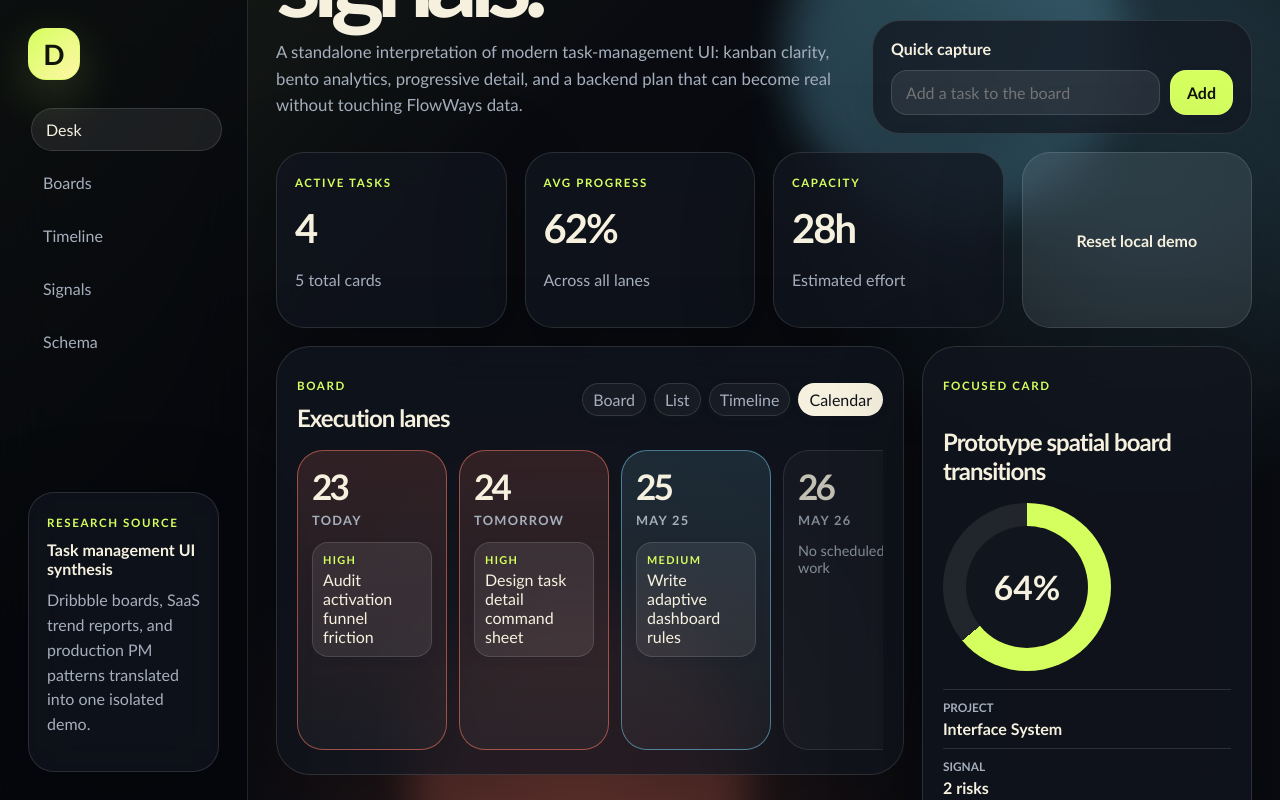
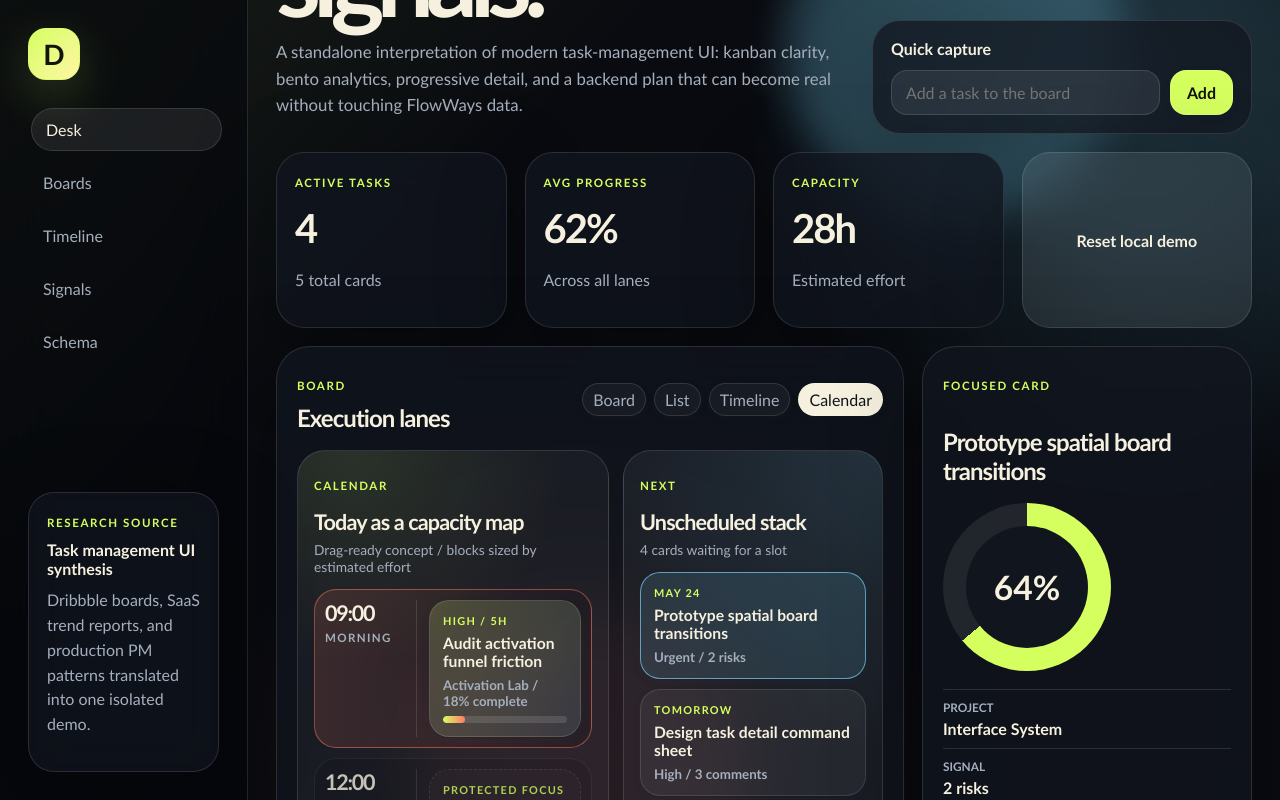
Before and after one commit to DheerajRay/Flowways, a Next.js app: page /dribble in a window 1280 px wide. Both pictures are taken after a click on the button "Calendar". Built offline with nearby package versions, Linux system fonts and the light colour scheme.

Commit message:
Reimagine dribble calendar as planner

```diff
--- a/app/dribble/dribble.module.css
+++ b/app/dribble/dribble.module.css
@@ -668,6 +668,210 @@
   text-transform: uppercase;
 }
 
+.plannerView {
+  display: grid;
+  grid-template-columns: minmax(0, 1fr) 260px;
+  gap: 14px;
+  align-items: stretch;
+}
+
+.plannerCanvas,
+.upcomingStack {
+  border: 1px solid var(--dribble-line);
+  border-radius: 28px;
+  background:
+    radial-gradient(circle at 18% 0%, rgba(213, 255, 95, 0.1), transparent 30%),
+    rgba(255, 255, 255, 0.04);
+  padding: 16px;
+}
+
+.plannerIntro,
+.upcomingHeader {
+  display: grid;
+  gap: 6px;
+  margin-bottom: 14px;
+}
+
+.plannerIntro h3,
+.upcomingHeader h3 {
+  margin: 0;
+  font-size: 1.35rem;
+  letter-spacing: -0.04em;
+}
+
+.plannerIntro span,
+.upcomingHeader span {
+  color: var(--dribble-muted);
+  font-size: 0.86rem;
+}
+
+.timeBlocks {
+  display: grid;
+  gap: 10px;
+}
+
+.timeBlock {
+  display: grid;
+  grid-template-columns: 92px minmax(0, 1fr);
+  gap: 12px;
+  align-items: stretch;
+  border: 1px solid rgba(255, 255, 255, 0.08);
+  border-radius: 22px;
+  padding: 10px;
+  background: rgba(0, 0, 0, 0.12);
+}
+
+.timeBlockhot {
+  border-color: rgba(255, 123, 102, 0.5);
+  background: linear-gradient(90deg, rgba(255, 123, 102, 0.14), rgba(0, 0, 0, 0.12));
+}
+
+.timeBlockactive {
+  border-color: rgba(126, 220, 255, 0.42);
+}
+
+.timeBlockquiet {
+  opacity: 0.78;
+}
+
+.timeRail {
+  display: grid;
+  align-content: start;
+  gap: 5px;
+  border-right: 1px solid var(--dribble-line);
+  padding-right: 12px;
+}
+
+.timeRail strong {
+  font-size: 1.35rem;
+  letter-spacing: -0.06em;
+}
+
+.timeRail span {
+  color: var(--dribble-muted);
+  font-size: 0.72rem;
+  font-weight: 900;
+  letter-spacing: 0.12em;
+  text-transform: uppercase;
+}
+
+.timeSlot {
+  display: grid;
+  gap: 10px;
+}
+
+.plannerTask,
+.plannerTaskActive,
+.upcomingCard,
+.upcomingCardActive,
+.protectedBlock {
+  display: grid;
+  gap: 7px;
+  border: 1px solid var(--dribble-line);
+  border-radius: 20px;
+  padding: 13px;
+  color: var(--dribble-ink);
+  text-align: left;
+}
+
+.plannerTask,
+.plannerTaskActive,
+.upcomingCard,
+.upcomingCardActive {
+  cursor: pointer;
+  font: inherit;
+}
+
+.plannerTask {
+  background:
+    linear-gradient(135deg, rgba(213, 255, 95, 0.14), rgba(126, 220, 255, 0.08)),
+    rgba(255, 255, 255, 0.055);
+}
+
+.plannerTaskActive {
+  border-color: rgba(213, 255, 95, 0.72);
+  background:
+    linear-gradient(135deg, rgba(213, 255, 95, 0.26), rgba(255, 123, 102, 0.14)),
+    rgba(255, 255, 255, 0.075);
+}
+
+.plannerTask span,
+.plannerTaskActive span,
+.upcomingCard span,
+.upcomingCardActive span,
+.protectedBlock span {
+  color: var(--dribble-lime);
+  font-size: 0.68rem;
+  font-weight: 900;
+  letter-spacing: 0.12em;
+  text-transform: uppercase;
+}
+
+.plannerTask strong,
+.plannerTaskActive strong,
+.upcomingCard strong,
+.upcomingCardActive strong,
+.protectedBlock strong {
+  font-size: 0.98rem;
+}
+
+.plannerTask small,
+.plannerTaskActive small,
+.upcomingCard small,
+.upcomingCardActive small {
+  color: var(--dribble-muted);
+  font-weight: 800;
+}
+
+.plannerTask i,
+.plannerTaskActive i {
+  display: block;
+  height: 7px;
+  overflow: hidden;
+  border-radius: 999px;
+  background: rgba(255, 255, 255, 0.12);
+}
+
+.plannerTask i b,
+.plannerTaskActive i b {
+  display: block;
+  height: 100%;
+  border-radius: inherit;
+  background: linear-gradient(90deg, var(--dribble-lime), var(--dribble-coral));
+}
+
+.protectedBlock {
+  min-height: 74px;
+  border-style: dashed;
+  background: rgba(255, 255, 255, 0.025);
+}
+
+.protectedBlock strong {
+  color: var(--dribble-muted);
+}
+
+.upcomingStack {
+  align-content: start;
+  background:
+    radial-gradient(circle at 100% 0%, rgba(126, 220, 255, 0.12), transparent 42%),
+    rgba(255, 255, 255, 0.04);
+}
+
+.upcomingCards {
+  display: grid;
+  gap: 10px;
+}
+
+.upcomingCard,
+.upcomingCardActive {
+  background: rgba(255, 255, 255, 0.055);
+}
+
+.upcomingCardActive {
+  border-color: rgba(126, 220, 255, 0.65);
+  background: rgba(126, 220, 255, 0.12);
+}
+
 .detailPanel {
   position: sticky;
   top: 28px;
@@ -777,6 +981,10 @@
     grid-template-columns: 1fr;
   }
 
+  .plannerView {
+    grid-template-columns: 1fr;
+  }
+
   .detailPanel {
     position: static;
   }
@@ -799,6 +1007,17 @@
     align-items: stretch;
     flex-direction: column;
   }
+
+  .timeBlock {
+    grid-template-columns: 1fr;
+  }
+
+  .timeRail {
+    border-right: 0;
+    border-bottom: 1px solid var(--dribble-line);
+    padding-right: 0;
+    padding-bottom: 8px;
+  }
 }
 
 @media (max-width: 520px) {
--- a/app/dribble/page.tsx
+++ b/app/dribble/page.tsx
@@ -349,29 +349,76 @@ function CalendarView({
   selectedTask?: DribbleTask;
   onSelect: (taskId: string) => void;
 }) {
+  const scheduleBlocks = days.filter((day) => day.label !== "Upcoming");
+  const upcoming = days.find((day) => day.label === "Upcoming");
   return (
-    <div className={styles.calendarView} aria-label="Task calendar view">
-      {days.map((day) => (
-        <section className={`${styles.calendarDay} ${styles[`calendarDay${day.tone}`]}`} key={day.label}>
-          <div className={styles.calendarTop}>
-            <span>{day.date}</span>
-            <strong>{day.label}</strong>
+    <div className={styles.plannerView} aria-label="Task planner calendar view">
+      <section className={styles.plannerCanvas}>
+        <div className={styles.plannerIntro}>
+          <p className={styles.eyebrow}>Calendar</p>
+          <h3>Today as a capacity map</h3>
+          <span>Drag-ready concept / blocks sized by estimated effort</span>
         </div>
-          <div className={styles.calendarTasks}>
-            {day.tasks.length ? day.tasks.map((task) => (
+        <div className={styles.timeBlocks}>
+          {scheduleBlocks.map((block) => (
+            <section className={`${styles.timeBlock} ${styles[`timeBlock${block.tone}`]}`} key={block.label}>
+              <div className={styles.timeRail}>
+                <strong>{block.date}:00</strong>
+                <span>{block.label}</span>
+              </div>
+              <div className={styles.timeSlot}>
+                {block.tasks.length ? block.tasks.map((task) => (
                   <button
-                className={selectedTask?.id === task.id ? styles.calendarTaskActive : styles.calendarTask}
+                    className={selectedTask?.id === task.id ? styles.plannerTaskActive : styles.plannerTask}
+                    key={task.id}
+                    style={{ minHeight: `${Math.max(86, Math.min(170, task.estimateHours * 22))}px` }}
+                    type="button"
+                    onClick={() => onSelect(task.id)}
+                  >
+                    <span>{task.priority} / {task.estimateHours}h</span>
+                    <strong>{task.title}</strong>
+                    <small>{task.project} / {task.progress}% complete</small>
+                    <i><b style={{ width: `${task.progress}%` }} /></i>
+                  </button>
+                )) : (
+                  <div className={styles.protectedBlock}>
+                    <span>Protected focus</span>
+                    <strong>No hard-scheduled task</strong>
+                  </div>
+                )}
+              </div>
+            </section>
+          ))}
+        </div>
+      </section>
+
+      <aside className={styles.upcomingStack}>
+        <div className={styles.upcomingHeader}>
+          <p className={styles.eyebrow}>Next</p>
+          <h3>Unscheduled stack</h3>
+          <span>{upcoming?.tasks.length || 0} cards waiting for a slot</span>
+        </div>
+        <div className={styles.upcomingCards}>
+          {upcoming?.tasks.map((task) => (
+            <button
+              className={selectedTask?.id === task.id ? styles.upcomingCardActive : styles.upcomingCard}
               key={task.id}
               type="button"
               onClick={() => onSelect(task.id)}
             >
-                <span>{task.priority}</span>
-                {task.title}
+              <span>{task.due}</span>
+              <strong>{task.title}</strong>
+              <small>{task.priority} / {task.signal}</small>
             </button>
-            )) : <p>No scheduled work</p>}
+          ))}
+          {!upcoming?.tasks.length ? (
+            <div className={styles.protectedBlock}>
+              <span>Clear runway</span>
+              <strong>No upcoming work</strong>
             </div>
-        </section>
-      ))}
+          ) : null}
+        </div>
+      </aside>
     </div>
   );
 }
--- a/src/dribble/board.ts
+++ b/src/dribble/board.ts
@@ -32,7 +32,7 @@ export interface DribbleTimelineEntry {
 export interface DribbleCalendarDay {
   label: string;
   date: string;
-  tone: "hot" | "active" | "quiet";
+  tone: "hot" | "active" | "quiet" | "upcoming";
   tasks: DribbleTask[];
 }
 
@@ -215,18 +215,25 @@ export function buildDribbleTimeline(tasks: DribbleTaskCollection): DribbleTimel
 }
 
 export function buildDribbleCalendarDays(tasks: DribbleTaskCollection): DribbleCalendarDay[] {
-  const labels = ["Today", "Tomorrow", "May 25", "May 26", "May 27", "May 28", "Later"];
-  return labels.map((label, index) => {
-    const dayTasks = tasks.filter((task) => {
-      if (label === "Later") return getDribbleDueRank(task.due) >= 5;
-      return task.due.toLowerCase() === label.toLowerCase();
-    });
-    const urgentCount = dayTasks.filter((task) => task.priority === "Urgent" || task.priority === "High").length;
+  const sorted = getDribbleSortedTasks(tasks);
+  const todayTasks = sorted.filter((task) => task.due.toLowerCase() === "today");
+  const upcomingTasks = sorted.filter((task) => task.due.toLowerCase() !== "today" && task.status !== "done");
+  const doneTasks = sorted.filter((task) => task.status === "done");
+  const blocks = [
+    { label: "Morning", date: "09", tasks: todayTasks.slice(0, 1) },
+    { label: "Midday", date: "12", tasks: todayTasks.slice(1, 2) },
+    { label: "Afternoon", date: "15", tasks: todayTasks.slice(2, 3) },
+    { label: "Evening", date: "18", tasks: todayTasks.slice(3) },
+    { label: "Upcoming", date: "Next", tasks: [...upcomingTasks, ...doneTasks] }
+  ];
+
+  return blocks.map((block) => {
+    const urgentCount = block.tasks.filter((task) => task.priority === "Urgent" || task.priority === "High").length;
     return {
-      label,
-      date: index < 6 ? String(23 + index).padStart(2, "0") : "+",
-      tone: urgentCount > 0 ? "hot" : dayTasks.length > 0 ? "active" : "quiet",
-      tasks: getDribbleSortedTasks(dayTasks)
+      label: block.label,
+      date: block.date,
+      tone: block.label === "Upcoming" ? "upcoming" : urgentCount > 0 ? "hot" : block.tasks.length > 0 ? "active" : "quiet",
+      tasks: block.tasks
     };
   });
 }
```
Also changed, not shown: 1 other file (tests, documents, lock files or other folders). Lines whose indentation alone changed are shown as unchanged.
